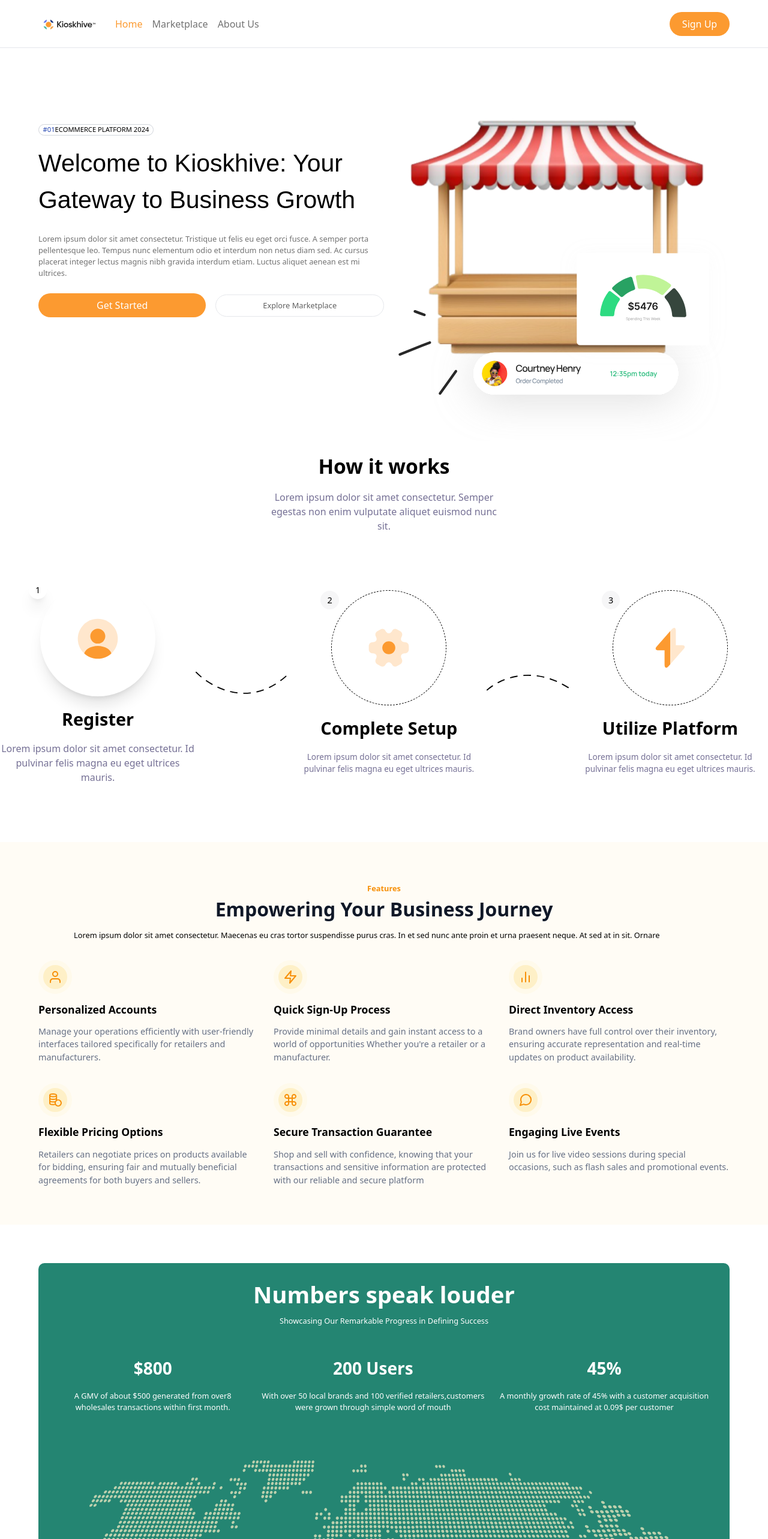
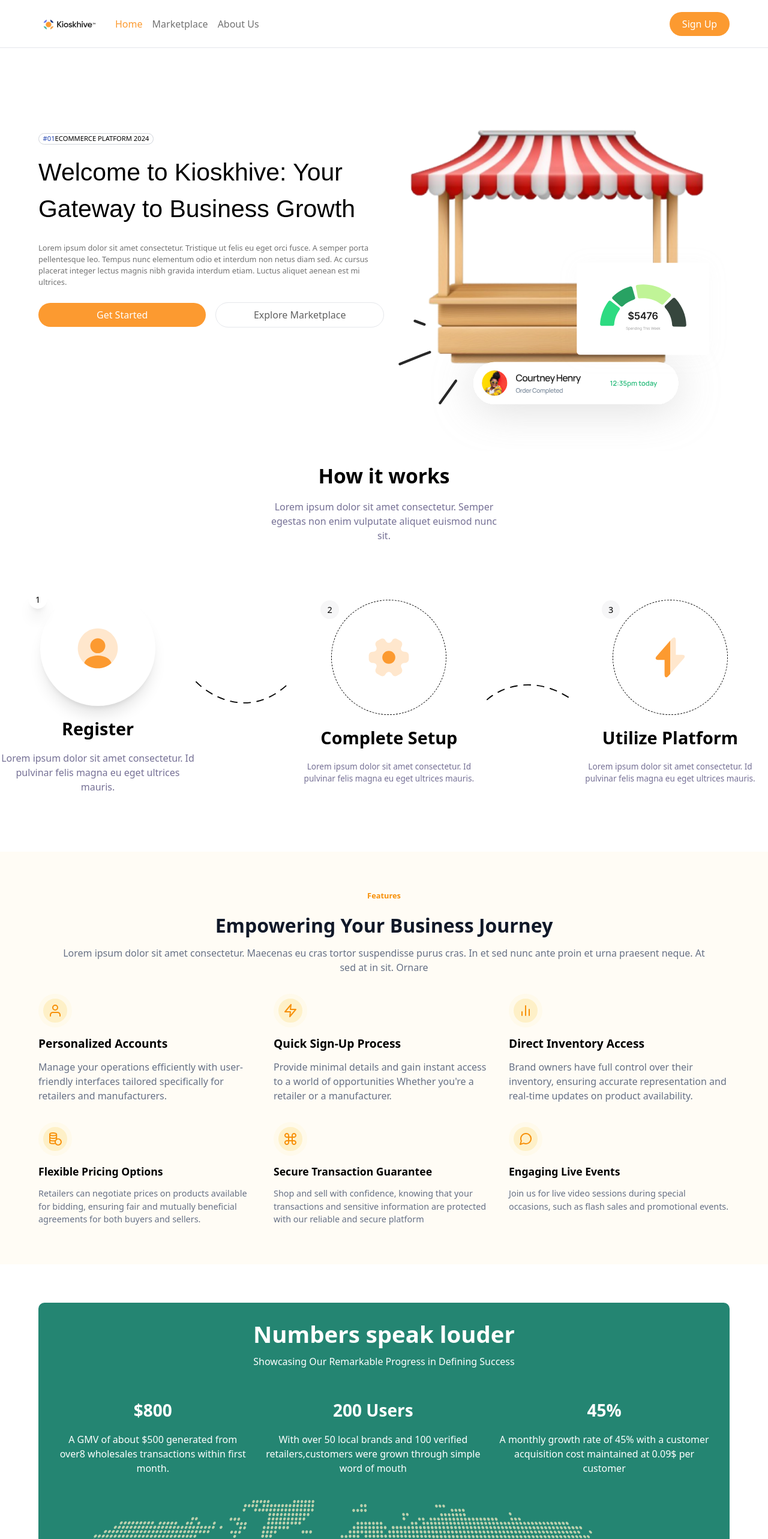
Before and after one commit to davidfayanju1/KioskhiveNG, a React (Vite) app: page / in a window 1280 px wide. Shown: the top 2566 px of the page at 60% size. Built offline with nearby package versions, Linux system fonts and the light colour scheme; a web font is replaced by a local one.

Commit message:
Styling fixes

```diff
--- a/src/components/common/Footer.jsx
+++ b/src/components/common/Footer.jsx
@@ -58,7 +58,7 @@
 
       <div className="line w-full bg-[#333333] h-[.1rem]"></div>
       <div className="third_container mx-auto md:flex-row flex-col md:w-[80%] w-full flex items-center gap-[1rem] justify-between">
-        <span className="text block text-[#808080] text-[.7rem]">
+        <span className="text block text-[#808080] text-[.9rem] text-center mb-2">
           Kioskhive eCommerce © 2024. All Rights Reserved
         </span>
         <div className="flex items-center md:justify-center justify-between gap-4 w-full">
--- a/src/components/modules/home/Section1.jsx
+++ b/src/components/modules/home/Section1.jsx
@@ -3,9 +3,9 @@
 
 const Section1 = () => {
   return (
-    <section className="flex   pb-[3rem] pt-[1rem] md:px-[4rem] px-[1rem] md:flex-row flex-col items-center justify-between">
+    <section className="flex pb-[3rem] pt-[2rem] md:px-[4rem] px-[1rem] md:flex-row flex-col items-center justify-between">
       <div className="first_container md:w-[50%] w-full">
-        <small className="title mb-[1rem] h-[1.2rem] !text-[.7rem] flex items-center justify-center w-[12rem] p-[.4rem] rounded-full border-[1px] bordersolid border-gray-300">
+        <small className="title mb-[1rem] h-[1.2rem] !text-[.7rem] flex items-center justify-center md:w-[12rem] w-[60%] p-[.4rem] rounded-full border-[1px] border-solid border-gray-300">
           <span className="text-blue-800">#01</span>
           ECOMMERCE PLATFORM 2024
         </small>
@@ -25,7 +25,7 @@
           <Button
             name={"Explore Marketplace"}
             className={
-              "!border-solid border-[1px] border-gray-[#F7F7F7] !text-[#606060] !text-[.8rem] !w-full"
+              "!border-solid border-[1px] border-gray-[#F7F7F7] !text-[#606060] !w-full"
             }
           />
         </div>
--- a/src/components/modules/home/Section3.jsx
+++ b/src/components/modules/home/Section3.jsx
@@ -44,13 +44,13 @@
     <section className="flex items-center justify-center md:px-[4rem] md:py-[4rem] py-[2rem] px-[1rem] min-h-[40vh] bg-[#FFFCF5]">
       <div className="section_container">
         <div className="item-container text-center  md:mb-[2rem] mb-[3.5rem]">
-          <small className="text-[#F79009] text-[.8rem] mb-[1.3rem] font-[600] text-center">
+          <small className="text-[#F79009] block text-[.8rem] mb-[1rem] font-[600] text-center">
             Features
           </small>
-          <span className="block w-full font-[700] md:text-[2rem] text-[1.17rem] mb-[.6rem] text-[#101828] text-center">
+          <span className="block w-full font-[700] md:text-[2rem] text-[1.33rem] mb-[.6rem] text-[#101828] text-center">
             Empowering Your Business Journey
           </span>
-          <small className="font-light text-black block text-center w-[95%]">
+          <small className="font-light text-[#667085] block text-[1rem] mx-auto text-center w-[95%]">
             Lorem ipsum dolor sit amet consectetur. Maecenas eu cras tortor
             suspendisse purus cras. In et sed nunc ante proin et urna praesent
             neque. At sed at in sit. Ornare
@@ -63,10 +63,10 @@
               <div className="text-left">
                 <img src={item.svg} alt="" />
               </div>
-              <h1 className="title font-[600] my-[.8rem] text-[1.1rem] text-left">
+              <h1 className="title font-[600] my-[.8rem] text-[1.2rem] text-left">
                 {item.title}
               </h1>
-              <p className="text-left text-[#667085] text-[.9rem]">
+              <p className="text-left text-[#667085] text-[1rem]">
                 {item.text}
               </p>
             </div>
--- a/src/components/modules/home/Section4.jsx
+++ b/src/components/modules/home/Section4.jsx
@@ -17,11 +17,11 @@
   ];
   return (
     <section className="section_container md:py-[4rem]">
-      <div className="card_container relative mx-auto md:min-h-[60vh] min-h-[40rem] bg-[#248572] md:pt-[1.5rem] pt-[1rem] px-[2rem] md:rounded-[10px] md:w-[90%]">
+      <div className="card_container relative mx-auto md:min-h-[60vh] min-h-[45rem] bg-[#248572] md:pt-[1.5rem] pt-[2rem] px-[2rem] md:rounded-[10px] md:w-[90%]">
         <span className="title block  mb-[.3rem] font-[600] text-white md:text-[2.4rem] text-[1.3rem] text-center">
           Numbers speak louder
         </span>
-        <small className="text-center block mb-[3rem] text-white font-[400]">
+        <small className="text-center text-[1rem] block mb-[3rem] text-white font-[400]">
           Showcasing Our Remarkable Progress in Defining Success
         </small>
         <div className="flex-container flex items-center justify-center md:gap-[1rem] gap-[2rem] md:flex-row flex-col">
@@ -30,7 +30,7 @@
               <div className="title font-[600] text-center text-white md:text-[1.75rem] text-[1.37rem] mb-[1rem]">
                 {item.title}
               </div>
-              <div className="text text-white font-[400] text-center text-[.8rem]">
+              <div className="text text-white font-[400] text-center text-[1rem]">
                 {item.text}
               </div>
             </div>
--- a/src/components/modules/home/Section5.jsx
+++ b/src/components/modules/home/Section5.jsx
@@ -39,7 +39,7 @@
         <span className="block font-[700] md:text-[2.4rem] text-[1.3rem] mb-[1.1rem]">
           What are people saying
         </span>
-        <blockquote className="text-[#667085] mx-auto w-[95%] md:text-[1rem] text-[.7rem] text-center block">
+        <blockquote className="text-[#667085] mx-auto w-[95%] md:text-[1rem] text-[.9rem] text-center block">
           Thank you for your trust in Kioskhive! We are grateful for your
           feedback and are committed to providing the best [products/services
           offered]. Read what our clients have to say about their experience
@@ -50,13 +50,13 @@
       <div className="slider_components md:px-0 px-[.5rem] my-[2rem] w-full gap-[2rem] flex md:flex-row flex-col items-center justify-center">
         {customers.map((item) => (
           <div
-            className="card_element w-full border-solid border-[1px] md:p-[1rem] mx-auto p-[.5rem] rounded-[10px]"
+            className="card_element w-full border-solid border-[1px] md:p-[1rem] p-[.8rem] rounded-[10px]"
             key={item.name}
           >
             <div className="svg">
               <img src="/svgs/quote.svg" alt="" />
             </div>
-            <blockquote className="text-[#4D4D4D] md:text-[.8rem] text-[.7rem] my-[1rem]">
+            <blockquote className="text-[#667085] text-[.9rem] my-[1rem]">
               {item.text}
             </blockquote>
 
```
